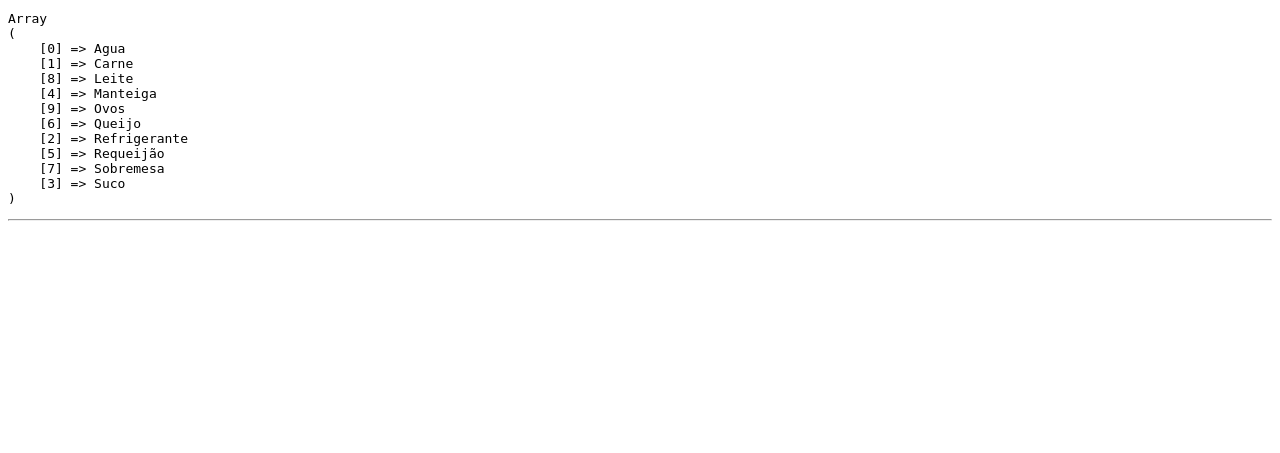
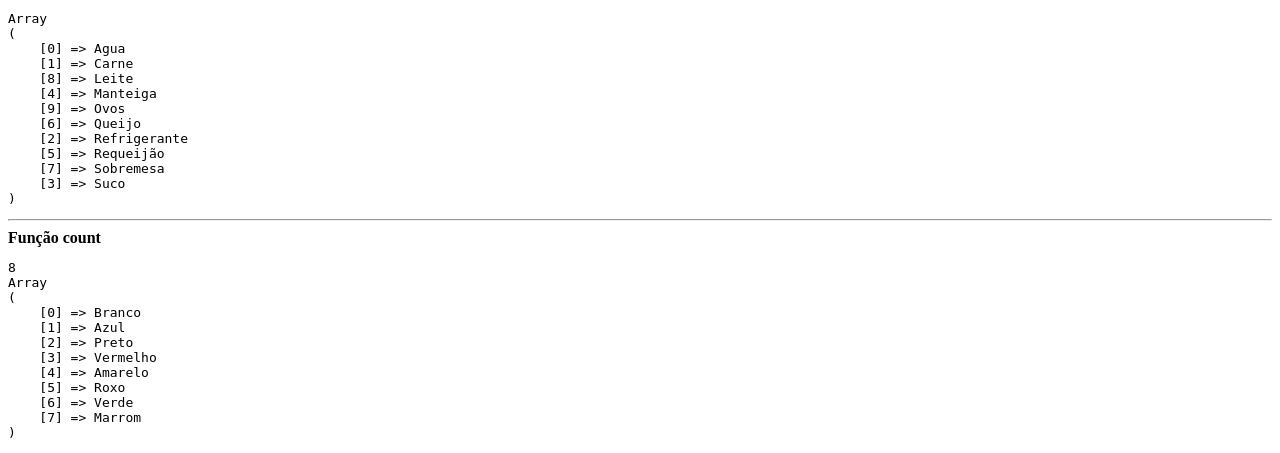
Before and after one commit to PedroScarso/LearnPhp, a PHP site: page /FuncoesArray.php in a window 1280 px wide. Shown: the part 1144-1597 px from the top of the page. Before the commit the page ends 1365 px from the top, so only its background shows below. Run offline with PHP 8.4, Linux system fonts and the light colour scheme.

Commit message:
Função count

```diff
--- a/FuncoesArray.php
+++ b/FuncoesArray.php
@@ -61,7 +61,7 @@
     print_r($pcGamer);
     echo '</pre><hr>';
 
-    //Função asorte ordena um array colocando os valores em ordem alfabética porém preservando seus índices
+    //Função asort ordena um array colocando os valores em ordem alfabética porém preservando seus índices
     echo '<b>Função asort</b><br>';
 
     $geladeira = ['Agua','Carne','Refrigerante','Suco','Manteiga','Requeijão','Queijo','Sobremesa','Leite','Ovos'];
@@ -75,6 +75,16 @@
     print_r($geladeira);
     echo '</pre><hr>';
 
+    //Função count, conta quantos itens tem dentro do array
+
+    echo '<b>Função count</b><br>';
+
+    $listaCores = ['Branco','Azul','Preto','Vermelho','Amarelo','Roxo','Verde','Marrom'];
+
+    echo '<pre>';
+    echo count($listaCores).'<br>';
+    print_r($listaCores);
+    echo '</pre>';
 
     ?>
 </body>
```
